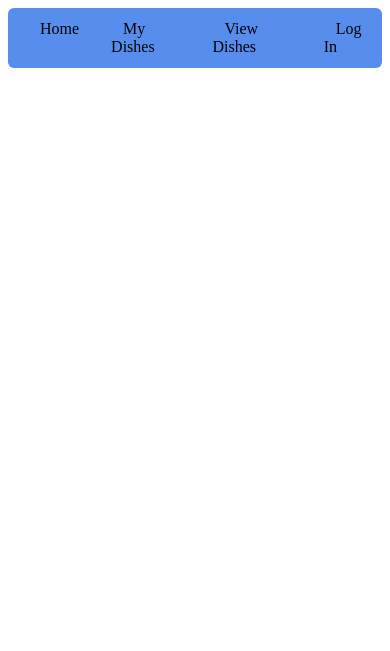
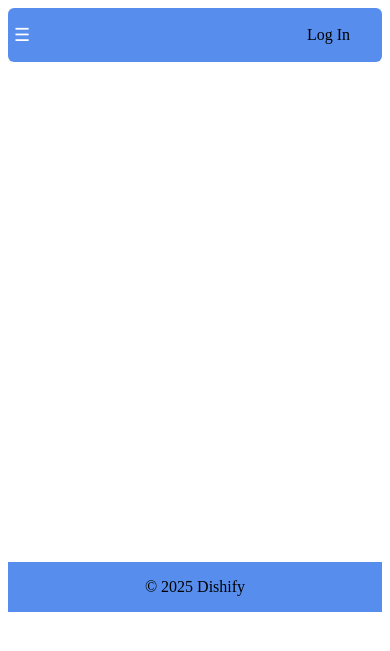
Before and after one commit to nicklouko/MWIS, a PHP site: page /navigationbar.php in a window 390 px wide. Shown: the top 651 px of the page. Run offline with PHP 8.4, Linux system fonts and the light colour scheme.

Commit message:
footer and nav changes
improved responsiveness on navigation, added footer

```diff
--- /dev/null
+++ b/footer.css
@@ -0,0 +1,7 @@
+.container{
+    margin: 500px 0 0 0;
+    display:flex;
+    justify-content: center; /*main axis- horizontal*/
+    align-items: center; /*cross axis- vertical*/
+    background-color: #578eed;
+}
--- /dev/null
+++ b/footer.php
@@ -0,0 +1,4 @@
+
+<footer class="container">
+    <p>&copy; 2025 Dishify</p>
+</footer>
--- /dev/null
+++ b/hambmenu.js
@@ -0,0 +1,4 @@
+
+ const btn = document.getElementById("hambtn");
+ const menu = document.getElementsByClassName("navpages")[0];
+ btn.addEventListener("click", ()=>menu.classList.toggle("show"));
--- a/navigationbar.php
+++ b/navigationbar.php
@@ -1,14 +1,23 @@
+<!DOCTYPE html>
 <html>
-  <head><link rel="stylesheet" href="style.css"></head>
+  <head>
+
+    <link rel="stylesheet" href="style.css">
+    <link rel="stylesheet" href="footer.css">
+</head>
   <body>
 <nav class="navbar">
+  <button class="icon" id="hambtn">☰</button>
   <ul class="navpages">
     <li id="homelink"><a  href="index.php">Home</a></li>
     <li><a href="mydishes.php">My Dishes</a></li>
     <li><a href="viewdishes.php">View Dishes</a></li>
-    <li id="login"><a  href="login.php">Log In</a></li>
+
   </ul>
+  <a id="login"  href="login.php">Log In</a></li>
 
 </nav>
+<?php include 'footer.php'; ?>
+<script src="hambmenu.js"></script>
 </body>
 </html>
--- a/style.css
+++ b/style.css
@@ -1,8 +1,13 @@
 .navbar{
   background-color: #578eed; /* matches the palette, not too dark */
-  padding: 12px 0;
+  padding: 10px 0px;
   border-radius: 6px;
+  display:flex;
+  align-items: center;
+
 }
+
+
 .navpages {
   list-style: none;   /* removes bullets points from the list */
   margin: 0;          /* reset default spacing around the list items*/
@@ -10,15 +15,40 @@
 
   display: flex;      /* makes list items responsive and also lines the items  horizontally because default value for flex-direction is row */
   gap: 20px;          /* space between items */
+  flex:1
 }
+
+#hambtn {
+  font-size: 18px; /* match link size */
+  background: none;
+  border: none;
+  color: white;
+  cursor: pointer;
+  display: none; /* Hidden by default, shown on small screens */
+
+
+}
+
+@media (max-width: 700px) {
+      #hambtn { display: inline-block; }
+      .navpages { display: none; flex-direction: column; width: 100%;  }
+      #login { display:inline-block; margin:auto;}
+      .show { display: flex; }
+      #login { margin-left: 0; } /* no right push in stacked layout */
+    }
+
 
 #homelink{
     margin-left: 20px; /* adds margin to the left of the home link to separate it from the edge of the navbar */
 }
 
 #login {
-    margin-left:auto; /* pushes the login link to the far right */
+
+
+    margin-left: auto; /* pushes the login link to the far right */
+    margin-right: 20px; /* adds margin to the right of the login link to separate it from the edge of the navbar */
 }
+
 /* Styles each link */
 a {
   text-decoration: none; /*removes underline from links */
```
